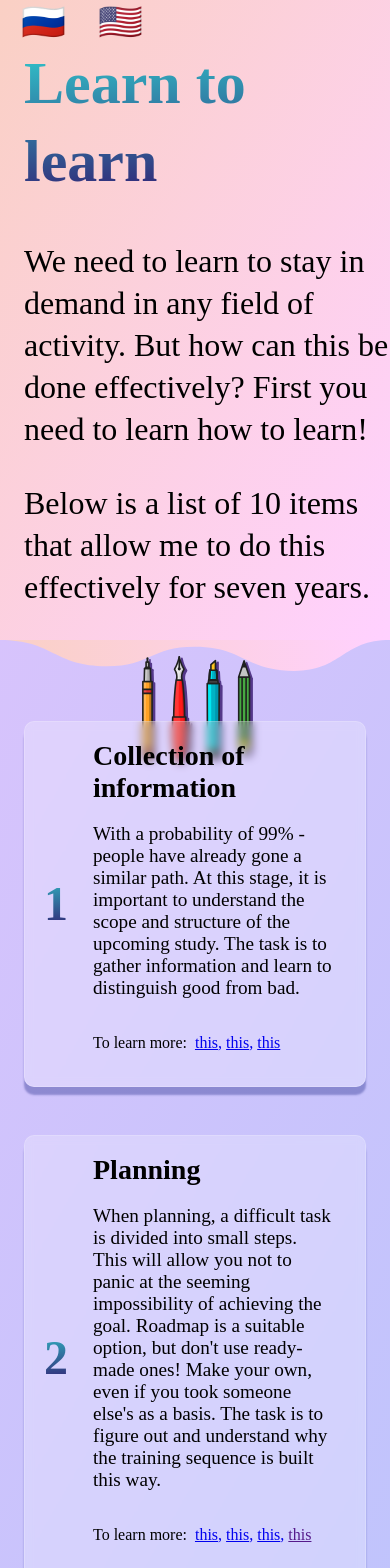
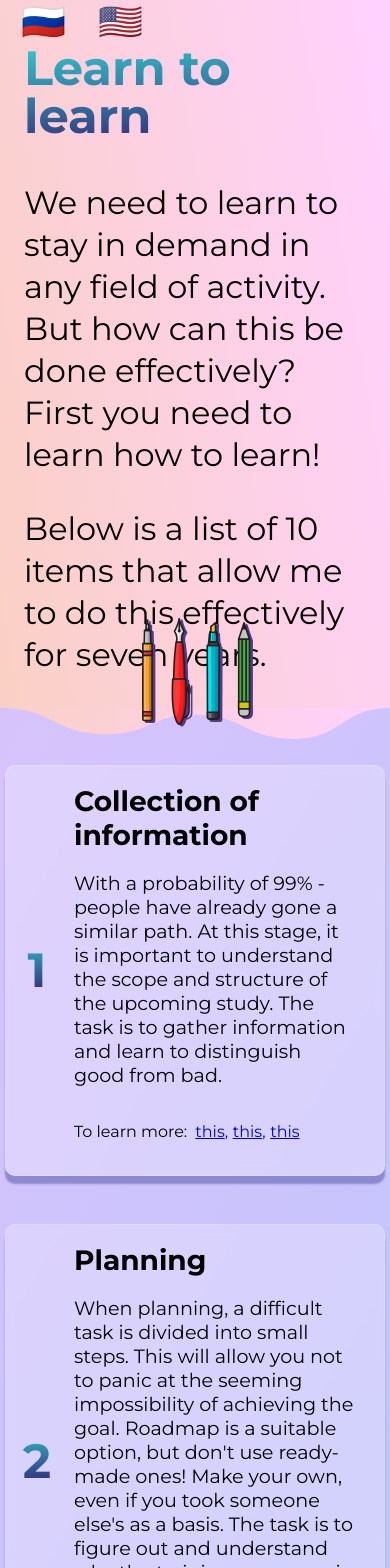
Before and after one commit to rezilo/learn-to-learn, a React (Create React App) app: page / in a window 390 px wide. Shown: the top 1568 px of the page. Built offline with nearby package versions, Linux system fonts and the light colour scheme.

Commit message:
[styles]: update styles for component

```diff
--- a/src/App.scss
+++ b/src/App.scss
@@ -12,7 +12,7 @@
 	}
 
 	&__title {
-		background-image: linear-gradient(120deg, #fad0c4 0%, #ffd1ff 100%);
+		background-image: linear-gradient(80deg, #fad0c4 0%, #ffd1ff 100%);
 		display: flex;
 		justify-content: center;
 		position: relative;
@@ -29,6 +29,27 @@
 		justify-content: space-around;
 		align-items: center;
 		padding: 1.5em;
+		padding-top: 3rem;
+		position: relative;
+
+		@media (max-width: 575.98px) {
+			padding: 0px 5px;
+		}
+
+		&::before {
+			content: "";
+			position: absolute;
+			width: 100%;
+			height: 165px;
+			background: url(./assets/writing-tools.svg) no-repeat;
+			background-position-x: 50%;
+			top: -100px;
+			background-size: 200px;
+
+			@media (max-width: 575.98px) {
+				top: -175px;
+			}
+		}
 	}
 
 	&__rules-item {
@@ -36,17 +57,5 @@
 		height: fit-content;
 		margin: 1.5em 0;
 		position: relative;
-
-		&:first-child {
-			&::before {
-				content: "";
-				position: absolute;
-				width: 100%;
-				height: 100%;
-				background: url(./assets/writing-tools.svg) 50% 50% no-repeat;
-				top: -200px;
-				background-size: 200px;
-			}
-		}
 	}
 }
--- a/src/Components/LangControl/LangControl.scss
+++ b/src/Components/LangControl/LangControl.scss
@@ -2,6 +2,7 @@
 	display: flex;
 	margin: 0;
 	padding-left: 5px;
+	width: fit-content;
 
 	&__item {
 		list-style: none;
--- a/src/Components/Title/Title.scss
+++ b/src/Components/Title/Title.scss
@@ -3,8 +3,9 @@
 
 	&__main-title {
 		margin-top: 0px;
-		padding-left: 24px;
-		font-size: 60px;
+		padding: 0 24px;
+		font-size: 3em;
+		font-weight: bold;
 		line-height: 78px;
 		background-image: linear-gradient(175deg, #30cfd0 0%, #330867 100%);
 		background-size: cover;
@@ -14,10 +15,24 @@
 
 	&__main-subtitle,
 	&__description {
-		padding-left: 24px;
-		font-size: 32px;
+		padding: 0 24px;
+		font-size: 2em;
 		font-weight: normal;
 		line-height: 42px;
 		max-width: 720px;
 	}
 }
+
+@media (max-width: 575.98px) {
+	.title-component {
+		&__main-title {
+			line-height: 48px;
+			padding-bottom: 10px;
+		}
+
+		&__main-subtitle,
+		&__description {
+			line-height: 42px;
+		}
+	}
+}
--- a/src/Components/Wave/Wave.scss
+++ b/src/Components/Wave/Wave.scss
@@ -4,8 +4,4 @@
 	width: 100%;
 	height: 100%;
 	position: relative;
-
-	& > svg > path {
-		fill: linear-gradient(120deg, #f6d365 0%, #fda085 100%);
-	}
 }
--- a/src/index.scss
+++ b/src/index.scss
@@ -1,6 +1,9 @@
+@import url("https://fonts.googleapis.com/css2?family=Montserrat:wght@300;400;700&display=swap");
+
 body {
-  margin: 0;
-  font-family: 'Montserrat';
-  -webkit-font-smoothing: antialiased;
-  -moz-osx-font-smoothing: grayscale;
+	margin: 0;
+	font-family: "Montserrat";
+	font-weight: 400;
+	-webkit-font-smoothing: antialiased;
+	-moz-osx-font-smoothing: grayscale;
 }
```
